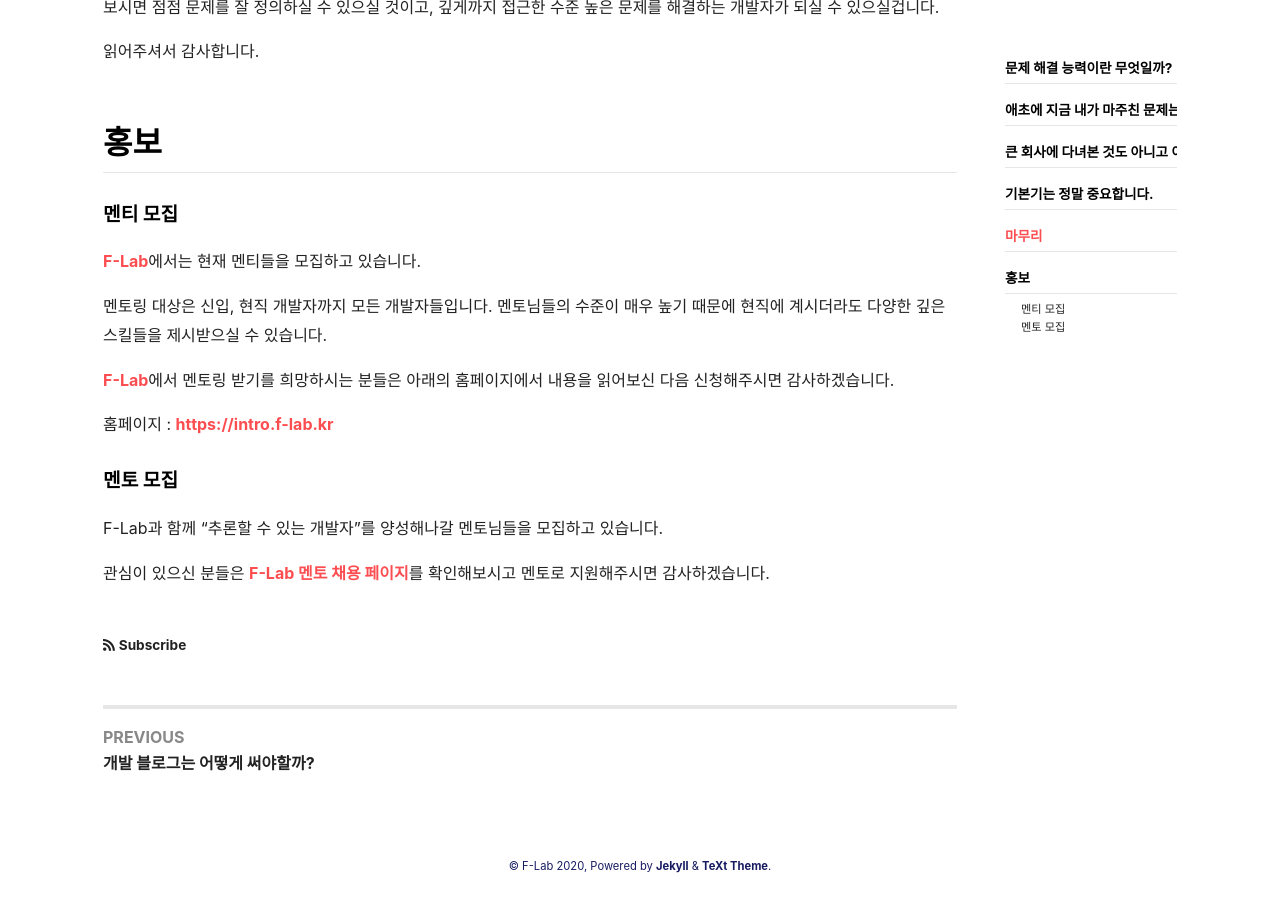
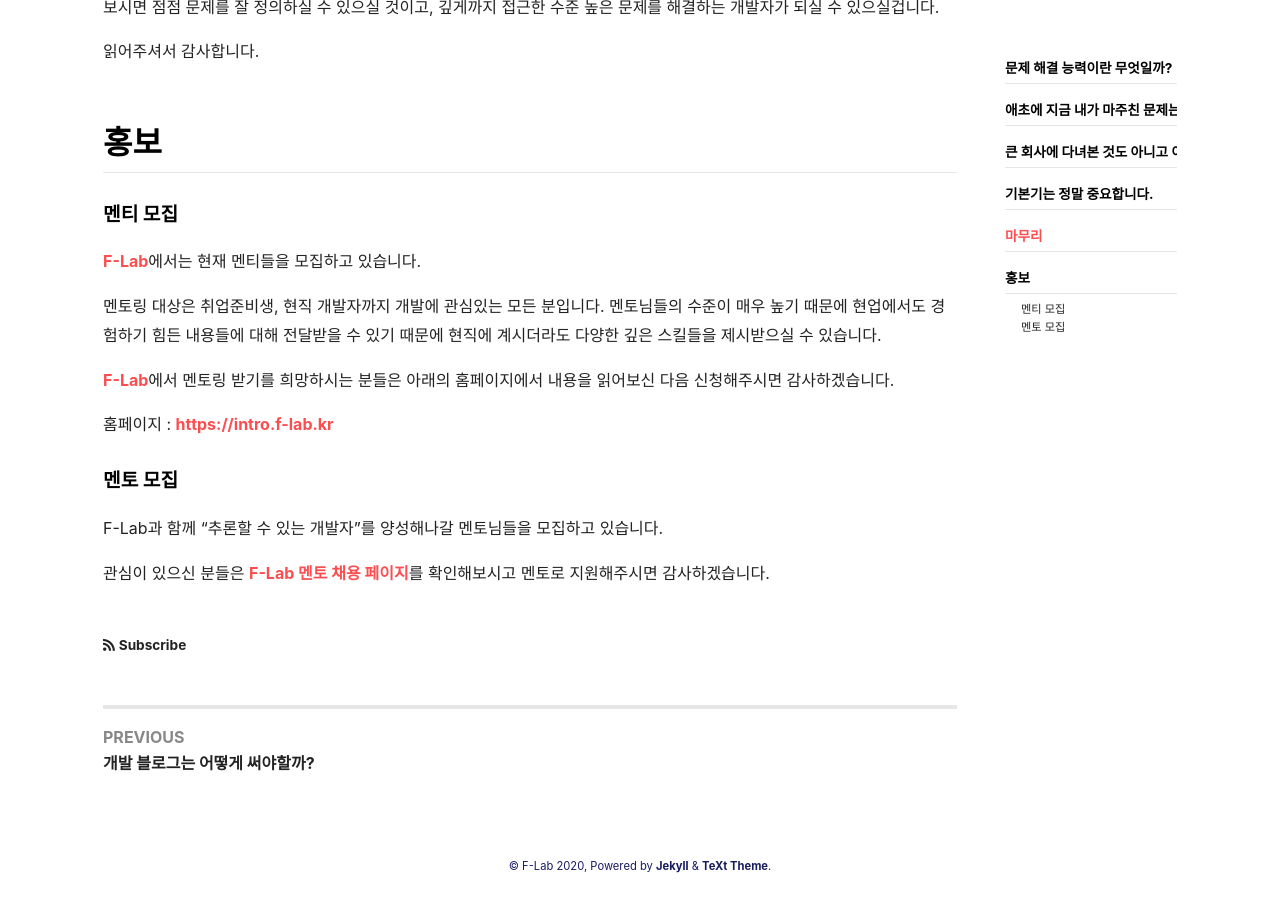
Before and after one commit to f-lab-private/f-lab-private.github.io, a Jekyll site: the page built from _posts/2021-09-11-problem-definition.md, in a window 1280 px wide and 900 px high, scrolled down 2853 px. Built offline with Jekyll 4.4.1, drawn with Linux system fonts in a browser that asks for light colours; nearby versions of some CDN libraries.

Commit message:
문구 수정

```diff
--- a/_posts/2021-09-11-problem-definition.md
+++ b/_posts/2021-09-11-problem-definition.md
@@ -3,7 +3,7 @@ title: 문제 해결 능력에 앞서 문제 정의 능력이 중요하다.
 date: 2021-09-12
 author: F-Lab
 tags: developer career problem definition solve growth
-excerpt : 개발자는 문제 해결 능력이 중요하다고 하지만, 애초에 내가 당면한 문제가 무엇인지부터 인지하는 능력이 중요합니다. 이 글에서는 그러한 문제 정의 능력에 대해 얘기합니다.
+excerpt : 개발자는 문제 해결 능력이 중요하다고 하지만, 애초에 내가 당면한 문제가 무엇인지부터 인지하는 능력이 중요합니다. 이 글에서는 그럼 문제를 어떻게 정의해야하는지, 문제를 세밀하게 정의함으로써 어떻게 내 업무의 퀄리티를 상승시킬 수 있는지 다루고 있습니다.
 ---
 
 안녕하세요. 멘티가 쉬운 길만 찾는 개발자가 아닌, 어렵더라도 수준 높은 추론을 할 수 있는 개발자로 성장할 수 있도록 이끌어주는 [F-Lab](https://intro.f-lab.kr) 입니다.
@@ -79,7 +79,7 @@ excerpt : 개발자는 문제 해결 능력이 중요하다고 하지만, 애초
 ### 멘티 모집
 [F-Lab](https://intro.f-lab.kr)에서는 현재 멘티들을 모집하고 있습니다.
 
-멘토링 대상은 신입, 현직 개발자까지 모든 개발자들입니다. 멘토님들의 수준이 매우 높기 때문에 현직에 계시더라도 다양한 깊은 스킬들을 제시받으실 수 있습니다.
+멘토링 대상은 취업준비생, 현직 개발자까지 개발에 관심있는 모든 분입니다. 멘토님들의 수준이 매우 높기 때문에 현업에서도 경험하기 힘든 내용들에 대해 전달받을 수 있기 때문에 현직에 계시더라도 다양한 깊은 스킬들을 제시받으실 수 있습니다.
 
 [F-Lab](https://intro.f-lab.kr)에서 멘토링 받기를 희망하시는 분들은 아래의 홈페이지에서 내용을 읽어보신 다음 신청해주시면 감사하겠습니다.
 
```
